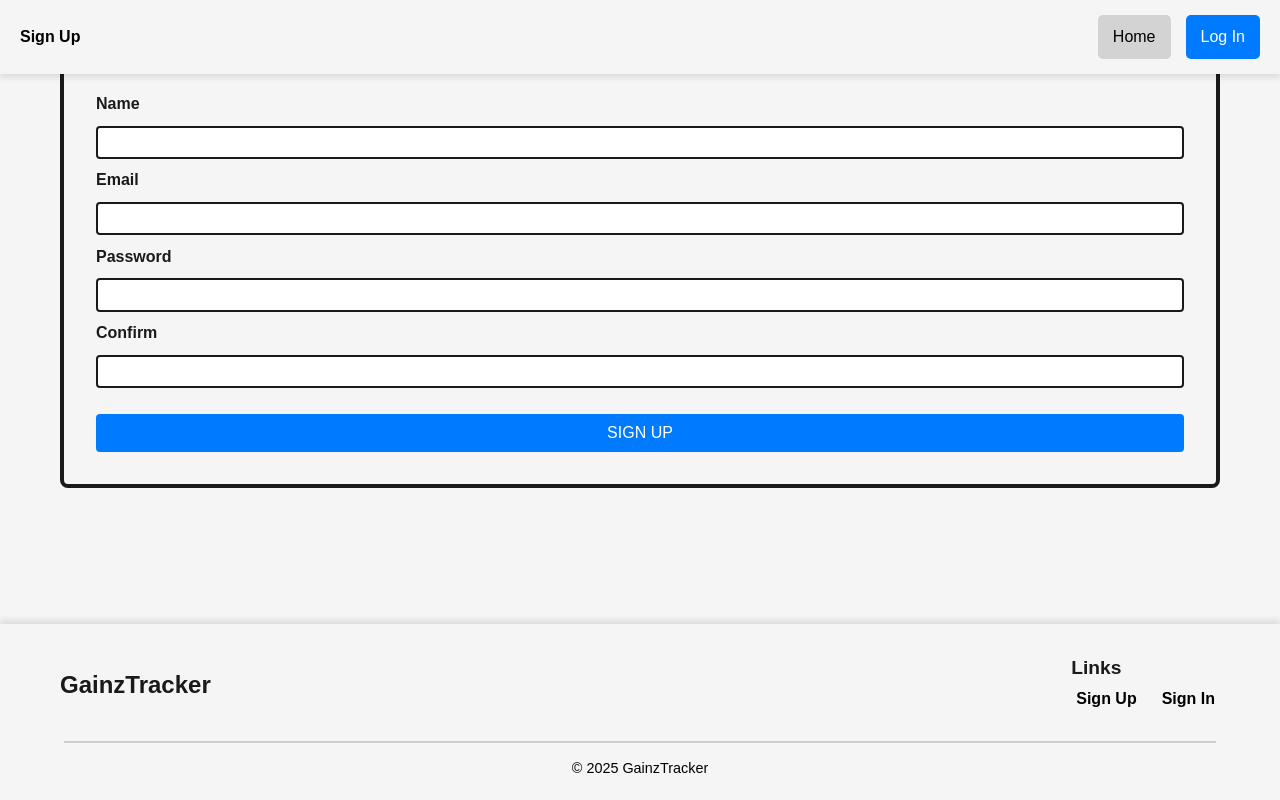
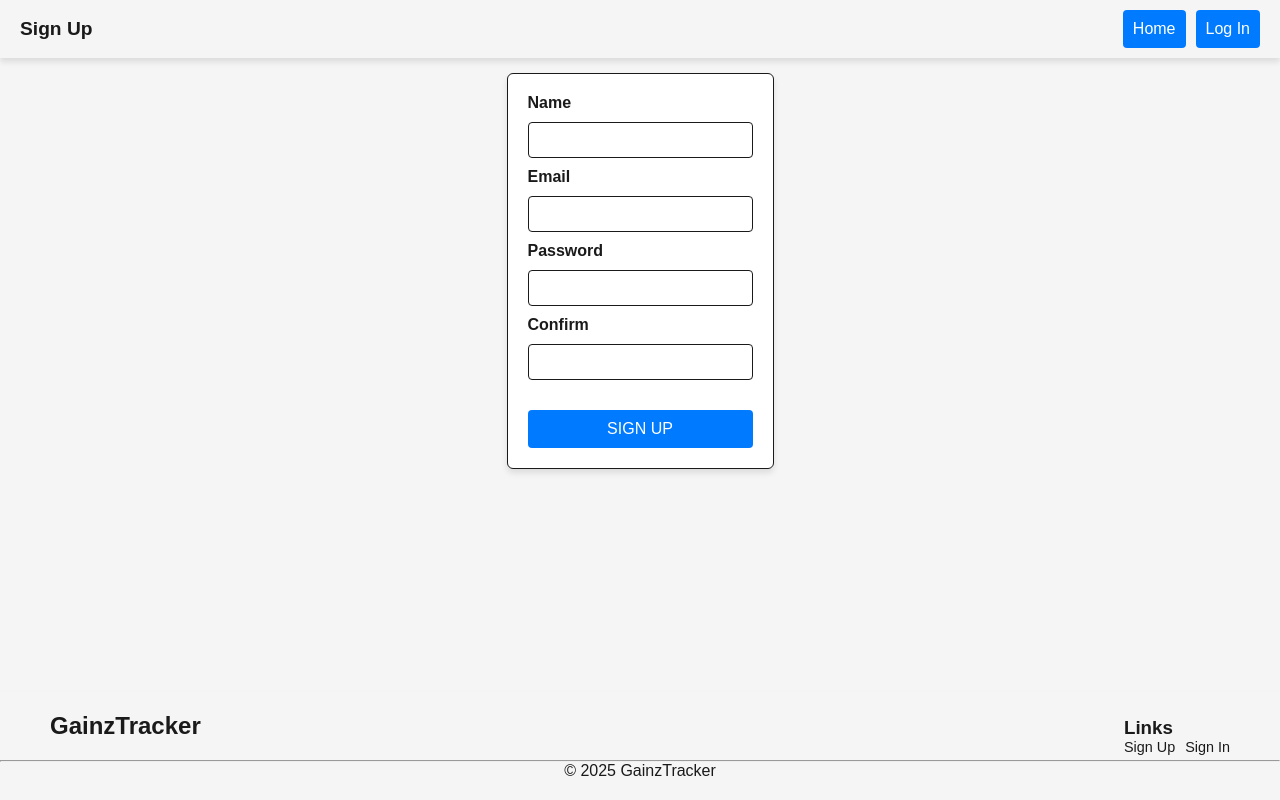
Before and after one commit to naeimsalib/GainzTracker, a React (Vite) app in the folder frontend/: page /signup in a window 1280 px wide. Built offline with nearby package versions, Linux system fonts and the light colour scheme.

Commit message:
Refactored CSS files

```diff
--- a/frontend/src/components/ExerciseCard/ExerciseCard.css
+++ b/frontend/src/components/ExerciseCard/ExerciseCard.css
@@ -1,10 +1,10 @@
 .exercise-card {
-  background-color: #ffffff;
+  background-color: white;
   padding: 15px;
   border-radius: 8px;
-  box-shadow: 0px 4px 6px rgba(0, 0, 0, 0.1);
-  width: 100%; /* Allow grid to control sizing */
-  max-width: 300px; /* Prevents exercises from being too large */
+  box-shadow: var(--light-shadow);
+  width: 100%;
+  max-width: 300px;
   display: flex;
   flex-direction: column;
   align-items: center;
@@ -21,7 +21,7 @@
   position: absolute;
   top: 10px;
   right: 10px;
-    background-color: red;
+  background-color: var(--secondary-color);
   color: white;
   border: none;
   cursor: pointer;
@@ -31,7 +31,7 @@
 }
 
 .share-btn {
-    background-color: #007bff;
+  background-color: var(--primary-color);
   color: white;
   border: none;
   padding: 8px;
--- a/frontend/src/components/ExerciseForm/ExerciseForm.css
+++ b/frontend/src/components/ExerciseForm/ExerciseForm.css
@@ -3,10 +3,10 @@
   flex-direction: column;
   max-width: 500px;
   margin: auto;
-    background: #f9f9f9;
+  background: white;
   padding: 20px;
   border-radius: 8px;
-    box-shadow: 0px 4px 6px rgba(0, 0, 0, 0.1);
+  box-shadow: var(--light-shadow);
 }
 
 .exercise-form label {
@@ -26,7 +26,7 @@
   margin-top: 20px;
   padding: 10px;
   font-size: 16px;
-    background-color: #007bff;
+  background-color: var(--primary-color);
   color: white;
   border: none;
   cursor: pointer;
--- a/frontend/src/components/Footer/Footer.css
+++ b/frontend/src/components/Footer/Footer.css
@@ -1,68 +1,41 @@
 .Footer {
   width: 100%;
-  background-color: #f5f5f5;
+  background-color: var(--bg-color);
   padding: 20px 0;
   text-align: center;
-  position: relative;
-  box-shadow: 0px -4px 6px rgba(0, 0, 0, 0.1);
+  box-shadow: var(--light-shadow);
 }
 
-/* Top section containing logo and links */
 .footer-top {
   display: flex;
   justify-content: space-between;
   align-items: center;
   max-width: 1200px;
   margin: auto;
-  padding: 10px 20px;
+  padding: 0 10px;
 }
 
-/* Footer logo (GainzTracker) */
 .footer-logo {
+  font-size: 1.5rem;
   font-weight: bold;
-  font-size: 1.5rem;
 }
 
-/* Footer Links Section */
 .footer-links {
   text-align: left;
 }
 
-.footer-links h3 {
-  font-size: 1.2rem;
-  font-weight: bold;
-}
-
-/* Links Navigation */
 .footer-nav {
   display: flex;
-  grid-template-columns: repeat(5, auto); /* Two-column layout */
-  gap: 8px 15px;
-  text-align: left;
   flex-wrap: wrap;
+  gap: 10px;
 }
 
 .footer-nav a {
   text-decoration: none;
-  color: black;
-  font-weight: bold;
-  padding: 5px;
-  transition: color 0.3s ease-in-out;
+  color: var(--text-color);
+  font-size: 0.9rem;
 }
 
 .footer-nav a:hover {
-  color: #007bff;
+  color: var(--primary-color);
 }
-
-/* Divider Line */
-.footer-line {
-  width: 90%;
-  margin: 15px auto;
-  border: 0.5px solid #ccc;
-}
-
-/* Copyright */
-.footer-copyright {
-  font-size: 0.9rem;
-  color: black;
-}
--- a/frontend/src/components/HomeContainer/HomeContainer.css
+++ b/frontend/src/components/HomeContainer/HomeContainer.css
@@ -1,16 +1,16 @@
 .home-container {
-    background-color: #9e9c9c;
+  background-color: #e0e0e0;
   padding: 20px;
   border-radius: 10px;
   text-align: center;
   width: 50%;
-    max-width: 600px; /* Prevents it from stretching too wide */
+  max-width: 600px;
   margin: auto;
   position: absolute;
   top: 50%;
   left: 50%;
   transform: translate(-50%, -50%);
-    box-shadow: 0px 4px 6px rgba(0, 0, 0, 0.1);
+  box-shadow: var(--light-shadow);
 }
 
 .quote-text {
--- a/frontend/src/components/NavBar/NavBar.css
+++ b/frontend/src/components/NavBar/NavBar.css
@@ -6,52 +6,45 @@
   display: flex;
   justify-content: space-between;
   align-items: center;
-  padding: 15px 20px;
-  background-color: #f5f5f5;
-  color: black;
-  box-shadow: 0px 4px 6px rgba(0, 0, 0, 0.1);
+  padding: 10px 20px;
+  background-color: var(--bg-color);
+  box-shadow: var(--light-shadow);
   z-index: 1000;
 }
 
 .welcome-message {
-  font-size: 1.2rem;
+  font-size: 1rem;
   font-weight: bold;
-  color: black;
+  color: var(--text-color);
 }
 
 .navbar-left h2 {
   font-weight: bold;
-  font-size: 1rem;
+  font-size: 1.2rem;
   margin: 0;
 }
 
 .navbar-right {
   display: flex;
-  gap: 15px;
+  gap: 10px;
 }
 
 .nav-btn {
   text-decoration: none;
-  padding: 10px 15px;
+  padding: 10px;
   border: none;
-  border-radius: 5px;
+  border-radius: 4px;
   font-size: 1rem;
   cursor: pointer;
-  background-color: #d3d3d3;
-  color: black;
-  transition: all 0.3s ease-in-out;
-}
-
-.nav-btn.primary {
-  background-color: #007bff;
+  background-color: var(--primary-color);
   color: white;
+  transition: background-color 0.3s ease;
 }
 
 .nav-btn:hover {
-  opacity: 0.8;
+  background-color: var(--text-color);
 }
 
 .logout {
-  background-color: #ff4d4d;
-  color: white;
+  background-color: var(--secondary-color);
 }
--- a/frontend/src/components/SignUpButton/SignUpButton.css
+++ b/frontend/src/components/SignUpButton/SignUpButton.css
@@ -1,7 +1,7 @@
 .sign-up-btn {
   text-decoration: none;
   padding: 10px 20px;
-    background-color: #007bff;
+  background-color: var(--primary-color);
   color: white;
   border-radius: 5px;
   font-size: 1rem;
--- a/frontend/src/components/WorkoutCard/WorkoutCard.css
+++ b/frontend/src/components/WorkoutCard/WorkoutCard.css
@@ -1,8 +1,8 @@
 .workout-card {
-    background-color: #ffffff;
+  background-color: white;
   padding: 15px;
   border-radius: 8px;
-    box-shadow: 0px 4px 6px rgba(0, 0, 0, 0.1);
+  box-shadow: var(--light-shadow);
   width: 100%;
   max-width: 300px;
   display: flex;
@@ -16,7 +16,7 @@
   position: absolute;
   top: 10px;
   right: 10px;
-    background-color: red;
+  background-color: var(--secondary-color);
   color: white;
   border: none;
   cursor: pointer;
--- a/frontend/src/index.css
+++ b/frontend/src/index.css
@@ -1,13 +1,14 @@
 :root {
-  font-family: Arial, Helvetica, sans-serif;
-  line-height: 1.5;
+  --font-family: 'Arial', sans-serif;
+  --text-color: #1a1a1a;
+  --bg-color: #f5f5f5;
+  --primary-color: #007bff;
+  --secondary-color: #ff4d4d;
+  --light-shadow: 0px 4px 6px rgba(0, 0, 0, 0.1);
+  font-family: var(--font-family);
   font-weight: 400;
-  color: #1a1a1a;
-  background-color: whitesmoke;
-  font-synthesis: none;
-  text-rendering: optimizeLegibility;
-  -webkit-font-smoothing: antialiased;
-  -moz-osx-font-smoothing: grayscale;
+  color: var(--text-color);
+  background-color: var(--bg-color);
 }
 
 * {
@@ -24,58 +25,50 @@ body {
 
 h1, h2 {
   text-align: center;
+  margin-bottom: 20px;
+  font-size: 1.8rem;
+  font-weight: bold;
 }
 
 button {
-  border: 0.5vmin solid #1a1a1a;
-  border-radius: 0.5vmin;
-  padding: 0.8vmin;
-  font-size: 2vmin;
-  font-weight: 500;
-  font-family: inherit;
-  background-color: #1a1a1a;
-  color: whitesmoke;
+  border: 1px solid var(--text-color);
+  border-radius: 4px;
+  padding: 10px 15px;
+  font-size: 1rem;
+  background-color: var(--text-color);
+  color: var(--bg-color);
   cursor: pointer;
+  transition: all 0.3s ease-in-out;
 }
 
 button:hover {
-  background-color: white;
-  color: #1a1a1a;
-  border-color: #1a1a1a;
+  background-color: var(--bg-color);
+  color: var(--text-color);
 }
 
 button:disabled {
   background-color: grey;
+  cursor: not-allowed;
 }
 
 form {
   display: grid;
-  gap: 1.2vmin;
-  padding: 4vmin;
-  border: 0.5vmin solid #1a1a1a;
-  border-radius: 1vmin;
+  gap: 10px;
+  padding: 20px;
+  border: 1px solid var(--text-color);
+  border-radius: 6px;
+  background-color: white;
+  box-shadow: var(--light-shadow);
 }
 
 input, select, textarea {
-  padding: 0.7vmin;
-  font-size: 2vmin;
-  border: 0.3vmin solid #1a1a1a;
-  border-radius: 0.5vmin;
-}
-
-form > button:last-child {
-  margin-top: 2vmin;
+  padding: 8px;
+  font-size: 1rem;
+  border: 1px solid var(--text-color);
+  border-radius: 4px;
 }
 
 label {
-  font-size: 2vmin;
+  font-size: 1rem;
   font-weight: bold;
 }
-
-h2 {
-  text-align: center;
-}
-
-.error-message {
-  color: rgb(166, 29, 29);
-}
--- a/frontend/src/pages/AddExercisePage/AddExercisePage.css
+++ b/frontend/src/pages/AddExercisePage/AddExercisePage.css
@@ -6,9 +6,9 @@
   max-width: 600px;
   margin: auto;
   padding: 40px;
-    background-color: #ffffff;
+  background-color: white;
   border-radius: 8px;
-    box-shadow: 0px 4px 6px rgba(0, 0, 0, 0.1);
+  box-shadow: var(--light-shadow);
 }
 
 .exercise-form {
@@ -36,7 +36,7 @@
   margin-top: 20px;
   padding: 10px;
   font-size: 16px;
-    background-color: #007bff;
+  background-color: var(--primary-color);
   color: white;
   border: none;
   cursor: pointer;
--- a/frontend/src/pages/App/App.css
+++ b/frontend/src/pages/App/App.css
@@ -1,23 +1,20 @@
 .App {
   display: flex;
   flex-direction: column;
-  min-height: 100vh; /* Full viewport height */
+  min-height: 100vh;
 }
 
 #main-section {
   flex-grow: 1;
-  width: 100%;
+  max-width: 1200px;
+  margin: auto;
   padding: 20px;
-  max-width: 1200px; /* Prevent extreme stretching */
-  margin: auto;
-  display: block; /* Allow pages to control their own layout */
 }
 
 .Footer {
   margin-top: auto;
   width: 100%;
-  background-color: #f5f5f5;
-  padding: 15px 0;
+  background-color: var(--bg-color);
+  padding: 15px;
   text-align: center;
-  position: relative;
 }
--- a/frontend/src/pages/CommunityPage/CommunityPage.css
+++ b/frontend/src/pages/CommunityPage/CommunityPage.css
@@ -1,12 +1,11 @@
-/* CommunityPage.css */
 .CommunityPage {
   text-align: center;
   padding: 20px;
   max-width: 1200px;
   margin: auto;
-    background-color: #f9f9f9;
+  background-color: white;
   border-radius: 10px;
-    box-shadow: 0px 4px 6px rgba(0, 0, 0, 0.1);
+  box-shadow: var(--light-shadow);
 }
 
 .CommunityPage h1 {
@@ -17,15 +16,15 @@
 .CommunityPage h2 {
   font-size: 1.5rem;
   margin-top: 20px;
-    color: #007bff;
+  color: var(--primary-color);
 }
 
 .shared-item {
-    background-color: #ffffff;
+  background-color: white;
   padding: 10px;
   margin: 10px auto;
   border-radius: 5px;
-    box-shadow: 0px 2px 4px rgba(0, 0, 0, 0.1);
+  box-shadow: var(--light-shadow);
   max-width: 600px;
 }
 
--- a/frontend/src/pages/WorkoutPage/WorkoutPage.css
+++ b/frontend/src/pages/WorkoutPage/WorkoutPage.css
@@ -8,7 +8,7 @@
 .add-workout-btn {
   padding: 12px;
   font-size: 16px;
-    background-color: #007bff;
+  background-color: var(--primary-color);
   color: white;
   border: none;
   border-radius: 5px;
@@ -26,7 +26,7 @@
   gap: 20px;
   justify-content: center;
   align-items: start;
-    background-color: #f5f5f5;
+  background-color: var(--bg-color);
   padding: 20px;
   border-radius: 10px;
 }
```
Lines whose indentation alone changed are shown as unchanged.
